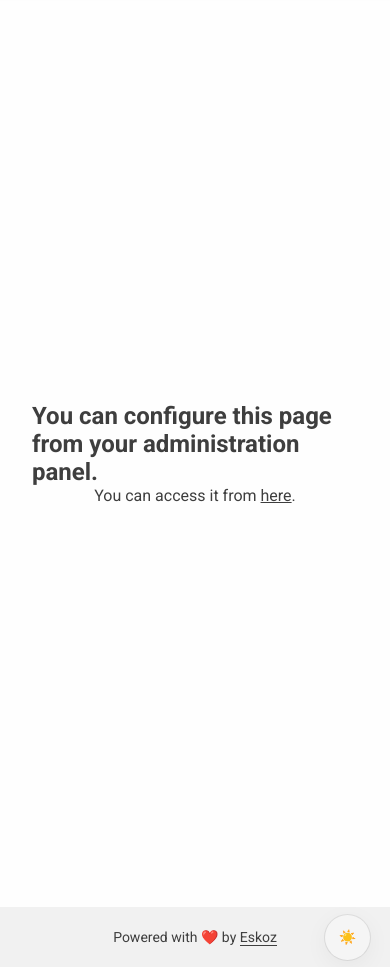
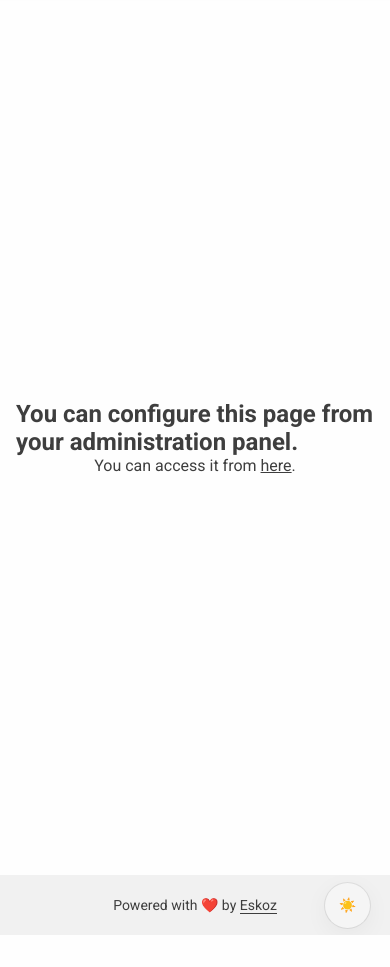
Before and after one commit to DonAsako/Eskoz, a Django app: page / in a window 390 px wide. Shown: the part 61-1028 px from the top of the page. After the commit the page ends 996 px from the top, so only its background shows below. Run offline with Django 5.2, Linux system fonts and the light colour scheme; data comes from the database, SQL or seed files in the repository; data that the repository does not hold is empty.

Commit message:
Fix responsive

```diff
--- a/static/css/style.css
+++ b/static/css/style.css
@@ -44,7 +44,7 @@ main {
   display: flex;
   flex-direction: column;
   align-items: center;
-  padding: 2em;
+  padding: 2em 3em;
   width: 100%;
 }
 
@@ -175,7 +175,6 @@ main {
 .article--toc {
   position: sticky;
   top: 1em;
-  width: 250px;
   max-height: 100vh;
   overflow-y: auto;
   border-left: 3px solid var(--primary-color);
@@ -215,12 +214,12 @@ main {
 .article--container {
   display: flex;
   width: 100%;
-  padding: 0 1em;
   align-items: flex-start;
   gap: 2rem;
 }
 .article--wrapper {
   flex: 1;
+  width: 0;
 }
 .article--picture-wrapper {
   flex: 1;
@@ -321,4 +320,7 @@ footer {
   .article--toc {
     display: none;
   }
+  .page_wrapper {
+    padding: 1em;
+  }
 }
```
